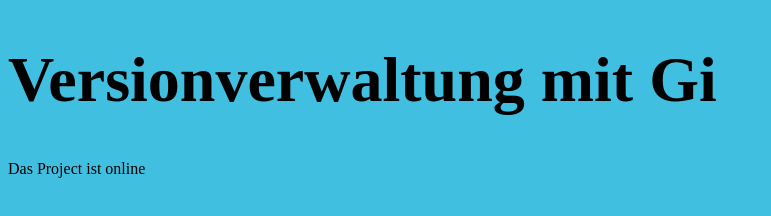
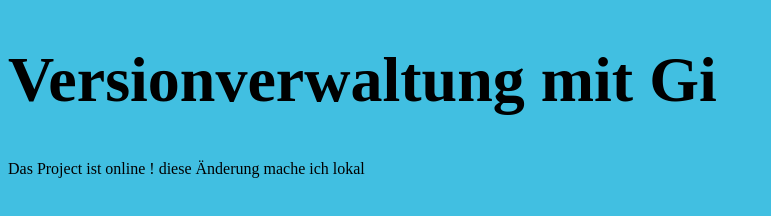
Before and after one commit to nieckita/Git-Demo, a plain HTML site: page index.html in a window 1280 px wide. Shown: the whole page, without its empty margins (0-771 px from the left). Drawn offline with Linux system fonts and the light colour scheme.

Commit message:
fix: update project description in index.html

```diff
--- a/index.html
+++ b/index.html
@@ -9,6 +9,6 @@
   </head>
   <body>
     <h1>Versionverwaltung mit Gi</h1>
-    <p>Das Project ist online </p>
+    <p>Das Project ist online ! diese Änderung mache ich lokal</p>
   </body>
 </html>
```
